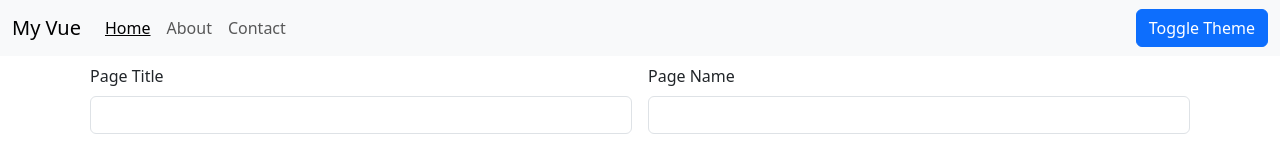
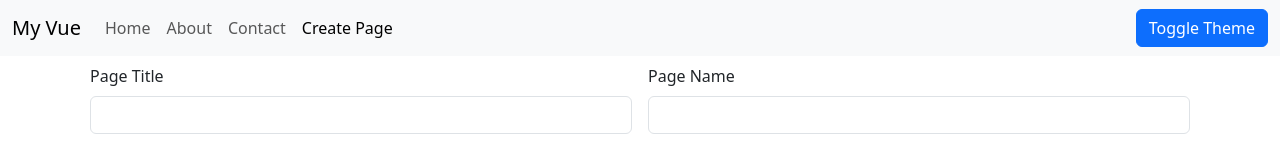
Before and after one commit to Niloy28/vue-spa, a Vue app: page /#/create in a window 1280 px wide. Shown: the top 154 px of the page. Built offline with nearby package versions, Linux system fonts and the light colour scheme.

Commit message:
リーファクトリング

```diff
--- a/src/App.vue
+++ b/src/App.vue
@@ -1,10 +1,5 @@
 <template>
-  <NavBar :pages="pages" :active-page="activePage"></NavBar>
-
-  <!-- <PageViewer v-if="pages.length > 0" :page="pages[activePage]"></PageViewer>
-
-  <CreatePage :page-created="createPage"></CreatePage> -->
-
+  <NavBar></NavBar>
   <RouterView></RouterView>
 </template>
 
@@ -15,26 +10,7 @@ export default {
   components: {
     NavBar
   },
-  created() {
-    this.getPages()
-
-    this.$bus.$on('navbarLinkActivated', (index) => {
-      this.activePage = index
-    })
-  },
-  data() {
-    return {
-      activePage: 0,
-      pages: []
-    }
-  },
   methods: {
-    async getPages() {
-      let res = await fetch('pages.json')
-      let data = await res.json()
-
-      this.pages = data
-    },
     createPage(page) {
       this.pages.push(page)
     }
--- a/src/components/NavBar.vue
+++ b/src/components/NavBar.vue
@@ -9,8 +9,11 @@
           :key="index"
           :index="index"
           :page="page"
-          :isActive="activePage == index"
         ></NavBarLink>
+
+        <li>
+          <RouterLink to="/create" class="nav-link" activeClass="active">Create Page</RouterLink>
+        </li>
       </ul>
       <form class="d-flex">
         <button class="btn btn-primary" @click.prevent="changeTheme()">Toggle Theme</button>
@@ -26,11 +29,14 @@ export default {
   components: {
     NavBarLink
   },
-  props: ['pages', 'activePage'],
   data() {
     return {
-      theme: 'light'
+      theme: 'light',
+      pages: []
     }
+  },
+  created() {
+    this.pages = this.$pages.getAllPages()
   },
   methods: {
     changeTheme() {
--- a/src/components/NavBarLink.vue
+++ b/src/components/NavBarLink.vue
@@ -3,7 +3,8 @@
     <RouterLink
       :to="`/${index}`"
       class="nav-link"
-      :class="activeClasses"
+      active-class="active"
+      aria-current="page"
       :title="`This link goes to the ${page.link.text} page`"
       @click.prevent="$bus.$emit('navbarLinkActivated', index)"
       >{{ page.link.text }}</RouterLink
@@ -13,20 +14,6 @@
 
 <script>
 export default {
-  props: ['page', 'index', 'isActive'],
-  computed: {
-    activeClasses() {
-      return {
-        active: this.isActive,
-        emphasize: this.isActive
-      }
-    }
-  }
+  props: ['page', 'index']
 }
 </script>
-
-<style scoped>
-.emphasize {
-  text-decoration: underline !important;
-}
-</style>
```
